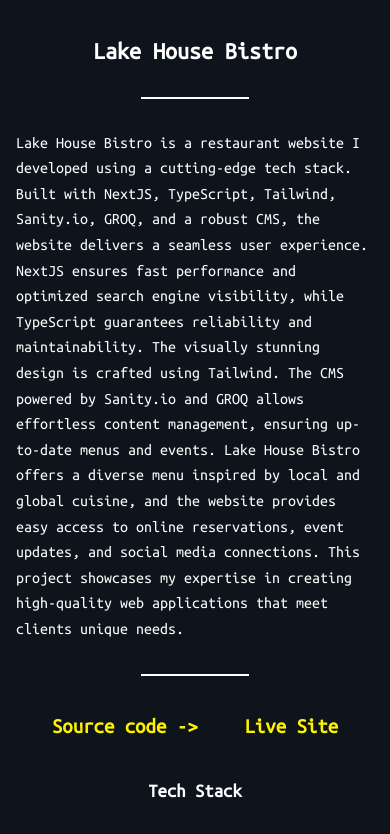
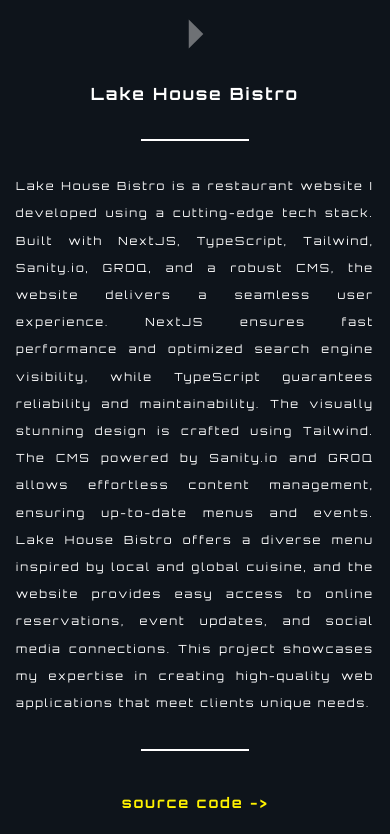
Before and after one commit to Alex-dev7/ar_portfolio, a React (Vite) app: page /show/1 in a window 390 px wide. Shown: the top 834 px of the page. Built offline with nearby package versions, Linux system fonts and the light colour scheme; a web font is replaced by a local one.

Commit message:
show page navigation

```diff
--- a/index.html
+++ b/index.html
@@ -4,7 +4,7 @@
     <meta name="referrer" content="no-referrer">
     <!-- take it off ^ -->
     <meta charset="UTF-8" />
-    <link rel="icon" type="image/svg+xml" href="/vite.svg" />
+    <link rel="icon" type="image/svg+xml" href="./src/assets/cos.svg" />
     <meta name="viewport" content="width=device-width, initial-scale=1.0" />
     <title>Alexei Rusu</title>
   </head>
--- a/src/components/Bio/bio.scss
+++ b/src/components/Bio/bio.scss
@@ -1,11 +1,11 @@
 
 .trueStyle  {
-    -webkit-line-clamp: 3;
+    -webkit-line-clamp: 5;
     overflow: hidden;
     display: -webkit-box;
     -webkit-box-orient: vertical;
-    display: flex;
-    gap: 3rem;
+    // display: flex;
+    // gap: 3rem;
  }
 
  .falseStyle  {
@@ -13,9 +13,8 @@
     overflow: hidden;
     display: -webkit-box;
     -webkit-box-orient: vertical;
-    display: flex;
-    gap: 3rem;
-
+    // display: flex;
+    // gap: 3rem;
  }
 
 
@@ -98,8 +97,9 @@
 
 
         .outter-text-wrapper {
-            border: 2px solid rgb(255, 255, 255);
-            box-shadow: 6px 6px 4px #0b0b0bd8;
+            border: 1px solid rgb(255, 255, 255);
+            border-radius: 15px;
+            box-shadow: 0px 0px 4px 4px #ffffffa5;
             width: 80%;
             margin: 0 auto;
             display: flex;
@@ -122,25 +122,26 @@
             // justify-content: flex-start;
             // align-items: flex-start;
             text-align: start;
-            padding: 3rem 3rem;
+            padding: 3rem;
             gap: 2rem;
             z-index: 11;
-            font-size: 1.2rem;
-            font-family: 'Orbitron', sans-serif;
-            font-family: 'Ubuntu Mono', monospace;
+            font-size: 0.95rem;
+            letter-spacing: 2px;
+            // font-family: 'Orbitron', sans-serif;
+            // font-family: 'Ubuntu Mono', monospace;
 
             .introduction {
-                background-color: #278b03ee;
+                background-color: #278b03b5;
                 width: fit-content;
                 padding: 0 16px;
             }
             .background {
-                background-color: #0b6eb5e3;
+                background-color: #0b6eb5b3;
                 width: fit-content;
                 padding: 0 16px;
             }
             .hobbies {
-                background-color: #be9e0cd9;
+                background-color: #be9d0caf;
                 width: fit-content;
                 padding: 0 16px;
             }
@@ -153,22 +154,24 @@
             .clampButton {
                 font-size: 0.8rem;
                 width: fit-content;
-                padding: 0 8px;
+                padding: 0 10px;
                 color: white;
-                background-color: #0a93f500;
+                background-color: #0a93f544;
                 border-radius: 5px;
                 box-shadow: rgba(0, 0, 0, 0.35) 0px 5px 15px;
+                transition: all 2s linear;
                 cursor: pointer;
                 &:hover {
-                    background-color: #0fa3d487;
+                    background-color: #0fa3d4c4;
                 }
             }
             .cred-container {
                 margin: auto 0;
                 a {
+                    width: 170.88px;
                     font-size: 1rem;
                     border: 1px solid rgba(206, 240, 246, 0.999);
-                    padding: 6px 20px;
+                    padding: 0px 20px;
                     box-shadow: rgba(0, 0, 0, 0.35) 0px 5px 15px;
                     transition: all .1s linear;
                     &:hover{
@@ -382,14 +385,10 @@
                 font-size: 2.5rem;
             }
             .svg-container {
-                // gap: 0;
                 .skills-list{
                      min-width: 200px;
                      justify-content: center;
                      margin: 10px;
-                    li {
-
-                    }
                 }
 
                 img {
@@ -431,7 +430,7 @@
                 }
             .text-wrapper {
                 padding: 1rem;
-                font-size: 1rem;
+                font-size: 0.8rem;
                 line-height: 1.6rem;
             }
         }
@@ -452,18 +451,18 @@
                 width: 90vw;
             .text-wrapper {
             text-align: start;
-            font-size: 0.95rem;
+            font-size: 0.75rem;
             .cred-container {
                 a {
-                    font-size: 0.9rem;
+                    font-size: 0.8rem;
                     border: 2px solid rgba(206, 240, 246, 0.999);
-                    padding: 3px 33px;
+                    padding: 3px 20px;
                     width: 160px;
                     align-self: center;
 
                 }
                 .download-button {
-                    padding: 0px 45px;
+                    padding: 0px 20px;
                     text-align: center;
                 }
             }
--- a/src/components/Header/header.scss
+++ b/src/components/Header/header.scss
@@ -20,20 +20,21 @@
     }
     .cos-container {
         animation: floatA 3s ease-in-out infinite;
+        animation-delay: 5s;
         position: absolute;
         top: 30%;
+        @keyframes floatA {
+            0%, 100% { transform: translateY(0px);}
+            50% { transform: translateY(10px); }
+        }
         .cos {
             width: 560px;
-            animation: scaleDown 7s cubic-bezier(0.215, 0.610, 0.355, 1)  forwards;
+            animation: scaleDown 7s ease-in-out  forwards;
             z-index: -10;
         }
         @keyframes scaleDown {
-            0% { transform: scale(4); }
+            0% { transform: scale(3.5); }
             100% { transform: scale(1); }
-        }
-        @keyframes floatA {
-            0%, 100% { transform: translateY(0px); }
-            50% { transform: translateY(10px); }
         }
         .led-light {
             width: 2px;
@@ -45,7 +46,7 @@
             position: absolute;
             right: 37.5%;
             top: 33%;
-            animation: blink 3s ease-out infinite 7s;
+            animation: blink 3s ease-out infinite 6s;
         }
         @keyframes blink {
             0% { opacity: 1; }
--- a/src/index.scss
+++ b/src/index.scss
@@ -1,10 +1,11 @@
 @import url('https://fonts.googleapis.com/css2?family=Anton&family=Gruppo&family=Orbitron:wght@400;500;600;700;800;900&family=Six+Caps&display=swap');
-@import url('https://fonts.googleapis.com/css2?family=Ubuntu+Mono&display=swap');
+// @import url('https://fonts.googleapis.com/css2?family=Ubuntu+Mono&display=swap');
 
 // font-family: 'Anton', sans-serif;
 // font-family: 'Gruppo', cursive;
 // font-family: 'Orbitron', sans-serif;
 // font-family: 'Six Caps', sans-serif;
+
 
   // Colors
   $white: #ffffff;
@@ -20,7 +21,7 @@
   $sky-height: 2000; // Height of your sky
 
 
-@import './components/Header/header.scss';
+// @import './components/Header/header.scss';
 
 * {
   margin: 0;
--- a/src/pages/Show.jsx
+++ b/src/pages/Show.jsx
@@ -7,6 +7,7 @@
 function Show(props) {
   const item = useLoaderData();
 
+
   useEffect(() => {
     window.scrollTo(0, 0);
   }, []);
@@ -14,6 +15,22 @@
   return (
     <section>
       <div className="show-container ">
+      <div className="nav-arrows-container">
+        { item.id - 1 === 0 ? null :
+            <Link to={`/show/${item.id - 1}`} className="prev">
+                <svg xmlns="http://www.w3.org/2000/svg" width="80" height="80" fill="#f7f7f769" viewBox="0 0 15 24" >
+                  <path d="M15 19l-7-7 7-7"/>
+                </svg>
+            </Link>
+        }
+        { item.id + 1 === 8 ? null :
+            <Link to={`/show/${item.id + 1}`} className="next">
+                <svg xmlns="http://www.w3.org/2000/svg" width="80" height="80" fill="#f7f7f769" viewBox="0 0 24 24">
+                  <path d="M9 5l7 7-7 7"/>
+                </svg>
+            </Link>
+        }
+      </div>
         <m.div
           key={item.id}
           initial={{ opacity: 0, y: "-10%" }}
@@ -29,11 +46,11 @@
           <hr />
           <div className="links-wrapper">
             <a href={item.repo} target="_blank">
-              Source code -{">"}
+              source code -{">"}
             </a>
             {item.live ? (
               <a href={item.live} target="_blank">
-                Live Site
+                live site
               </a>
             ) : null}
           </div>
--- a/src/pages/show.scss
+++ b/src/pages/show.scss
@@ -3,6 +3,28 @@
   margin: 0 auto;
   display: grid;
   grid-template-columns: 40% 60%;
+  position: relative;
+
+  .nav-arrows-container {
+    height: fit-content;
+    position: absolute;
+    bottom: 3%;
+    left: 50%;
+    transform: translateX(-50%);
+    z-index: 111;
+    display: flex;
+    gap: 1rem;
+
+
+    a {
+      text-decoration: none;
+      transition: all 0.5s;
+      svg:hover {
+          fill: #ffffff;
+          transition: all 0.3s;
+      }
+    }
+  }
 
   .left-column {
     z-index: 11;
@@ -13,10 +35,11 @@
     align-items: center;
     padding: 10% 1rem;
     text-align: justify;
-    font-size: 1.2rem;
+    font-size: .85rem;
+    letter-spacing: 2px;
     font-weight: lighter;
-    font-family: "Ubuntu Mono", monospace;
-    line-height: 1.6rem;
+    // font-family: "Ubuntu Mono", monospace;
+    line-height: 1.7rem;
     color: rgb(255, 255, 255);
     gap: 2rem;
 
@@ -129,6 +152,17 @@
     position: relative;
     display: flex;
     flex-direction: column;
+    .nav-arrows-container {
+      bottom: none;
+      top: 1%;
+      a {
+        svg {
+          width: 50px;
+          height: 50px;
+
+        }
+      }
+    }
 
     .left-column {
       height: fit-content;
@@ -154,9 +188,43 @@
 
 @media (max-width: 850px) {
   .show-container {
+    .nav-arrows-container {
+      top: 0.5%;
+      gap: 2rem;
+      a {
+        svg {
+          width: 50px;
+          height: 50px;
+
+        }
+      }
+    }
     .left-column {
       text-align: start;
-      font-size: 1rem;
+      font-size: 0.7rem;
+
+      .links-wrapper {
+        display: flex;
+        flex-direction: column;
+        align-items: center;
+        gap: .9rem;
+        a {
+          font-size: 0.9rem;
+
+        }
+      }
+      .tech-stack {
+        display: flex;
+        // align-items: center;
+        justify-content: center;
+        gap: .9rem;
+
+      }
+      span {
+        font-size: 0.8rem;
+        text-align: center;
+        // text-decoration: underline red;
+      }
     }
 
     .right-column {
@@ -172,3 +240,24 @@
     }
   }
 }
+@media (max-width: 580px) {
+  .show-container {
+    .nav-arrows-container {
+      top: 0.5%;
+      gap: 2rem;
+      a {
+        svg {
+          width: 50px;
+          height: 50px;
+
+        }
+      }
+    }
+    .left-column {
+      padding-top: 5rem;
+      text-align: justify;
+      font-size: 0.7rem;
+
+    }
+  }
+}
```
Also changed, not shown: src/components/Bio/Bio.jsx (+30 -50 lines), public/openai.svg (added), src/assets/cosold.svg (deleted).
